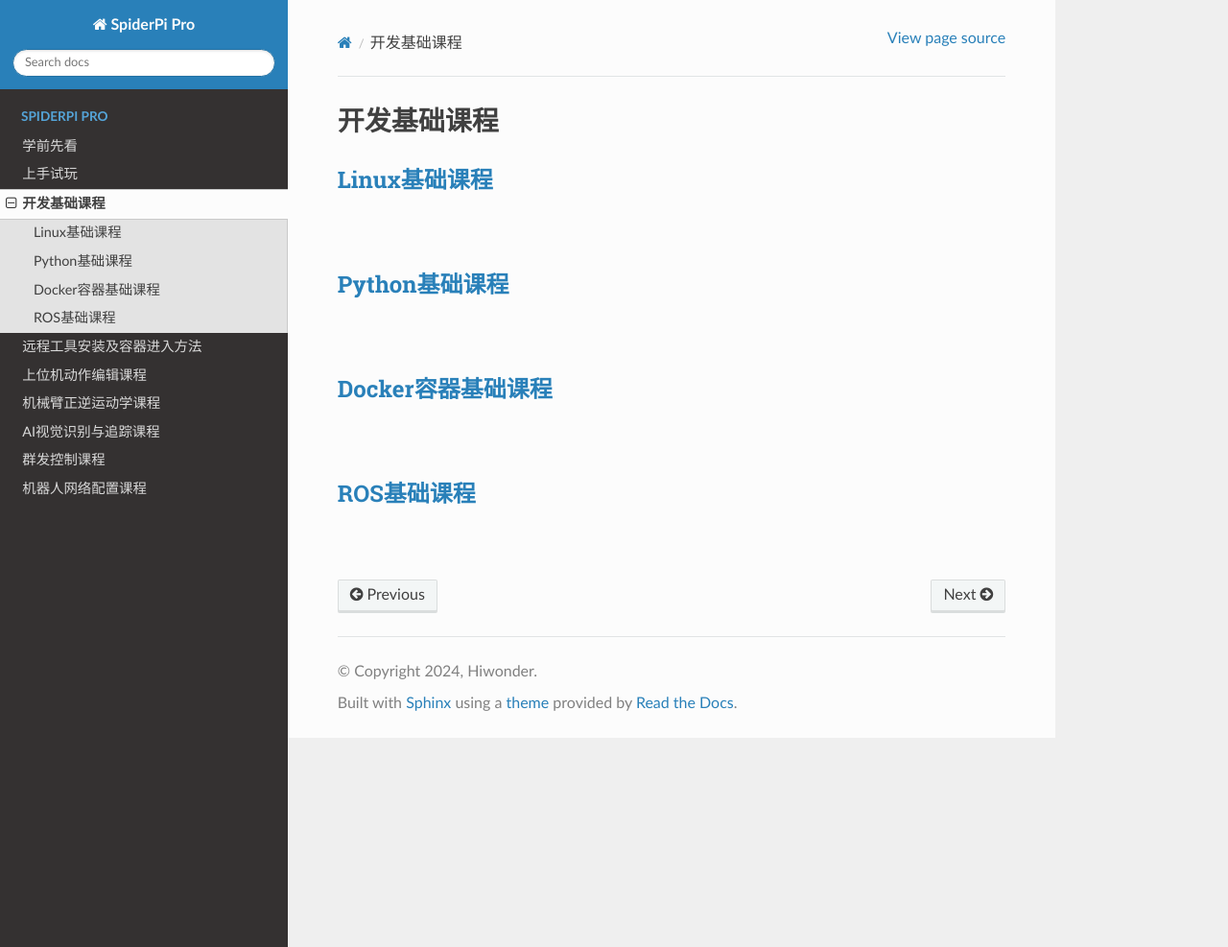
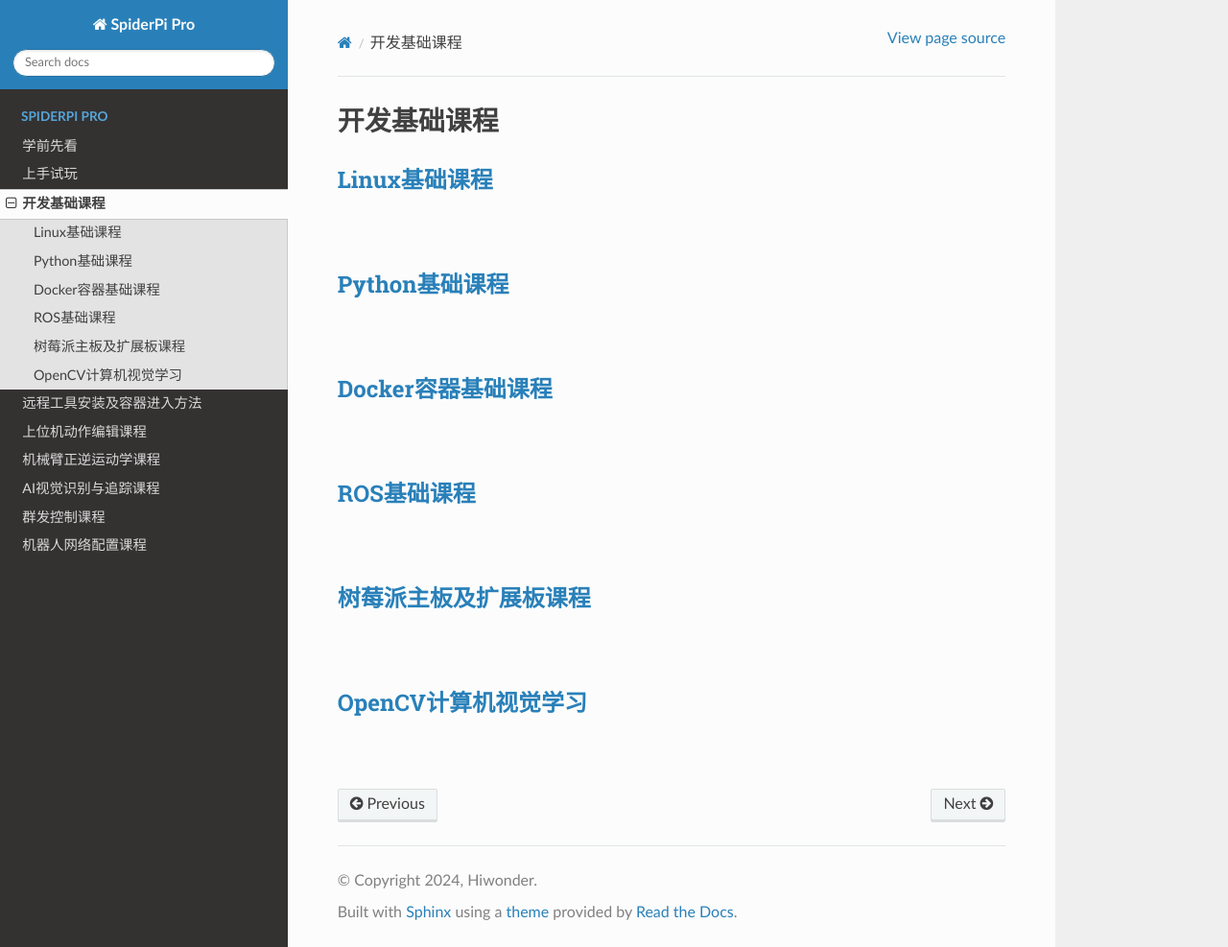
Before and after one commit to Hiwonder-docs/SpiderPi-Pro, a Sphinx documentation site: the page built from source/docs/general_basic_courses.md, in a window 1280 px wide and 987 px high. Shown: the whole window at 96% size. Built offline with Sphinx 7.4.7 and the Read the Docs theme 3.1.0, drawn with Linux system fonts in a browser that asks for light colours.

Commit message:
pic commit

```diff
--- a/source/docs/general_basic_courses.md
+++ b/source/docs/general_basic_courses.md
@@ -7,3 +7,7 @@
 ### [Docker容器基础课程](https://docs.hiwonder.com/projects/General_basic_courses/en/latest/docs/3_docker_container_basics_course.html)
 
 ### [ROS基础课程](https://docs.hiwonder.com/projects/General_basic_courses/en/latest/docs/4_ros_basics_course.html)
+
+### [树莓派主板及扩展板课程](https://docs.hiwonder.com/projects/General_basic_courses/en/latest/docs/5_pi5_and_expansion.html)
+
+### [OpenCV计算机视觉学习](https://docs.hiwonder.com/projects/General_basic_courses/en/latest/docs/6_opencv.html)
```
Also changed, not shown: 1 other file.
